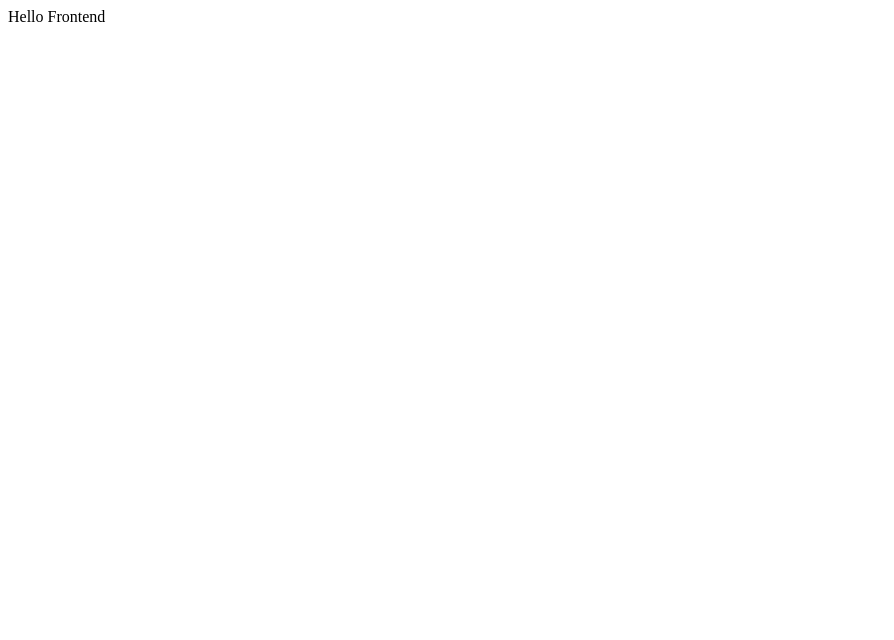
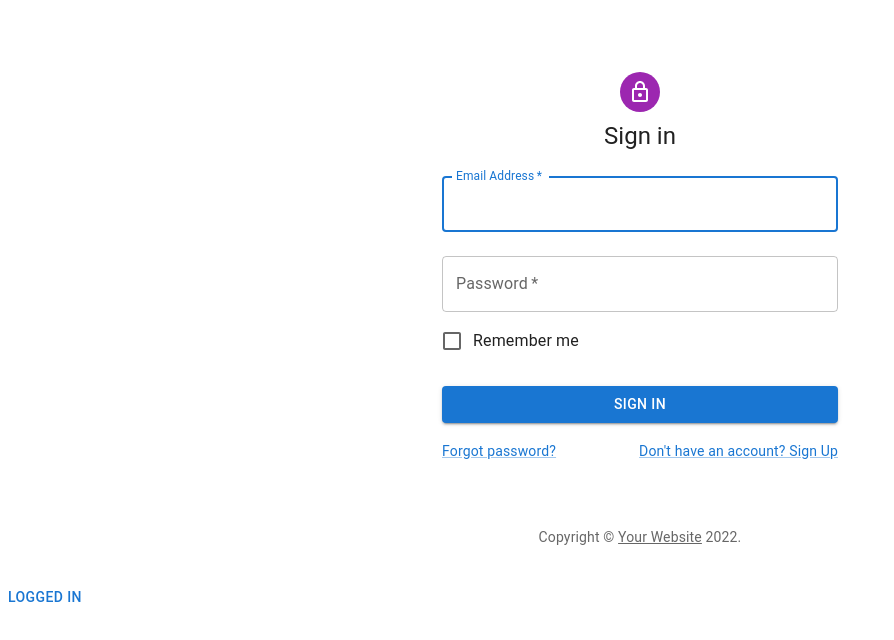
Before and after one commit to 555java/master-project, a React (Create React App) app in the folder front-project/: page /auth in a window 1280 px wide. Shown: the top 640 px of the page, without its empty margins (0-894 px from the left). Built offline with nearby package versions, Linux system fonts and the light colour scheme.

Commit message:
Task 3 setup frontend packages

```diff
--- /dev/null
+++ b/front-project/src/app/store.js
@@ -0,0 +1,12 @@
+import { applyMiddleware, combineReducers, createStore, compose } from "redux";
+import { authReducer } from "../features-store/auth/auth.reducer";
+import thunk from "redux-thunk";
+
+const composeEnhancers = window.__REDUX_DEVTOOLS_EXTENSION_COMPOSE__ || compose;
+
+const enhancer = composeEnhancers(applyMiddleware(thunk));
+
+export const store = createStore(
+  combineReducers({ auth: authReducer }),
+  enhancer
+);
--- /dev/null
+++ b/front-project/src/components/signInForm.component.js
@@ -0,0 +1,120 @@
+import * as React from "react";
+import Avatar from "@mui/material/Avatar";
+import Button from "@mui/material/Button";
+import CssBaseline from "@mui/material/CssBaseline";
+import TextField from "@mui/material/TextField";
+import FormControlLabel from "@mui/material/FormControlLabel";
+import Checkbox from "@mui/material/Checkbox";
+import Link from "@mui/material/Link";
+import Grid from "@mui/material/Grid";
+import Box from "@mui/material/Box";
+import LockOutlinedIcon from "@mui/icons-material/LockOutlined";
+import Typography from "@mui/material/Typography";
+import Container from "@mui/material/Container";
+import { createTheme, ThemeProvider } from "@mui/material/styles";
+
+function Copyright(props) {
+  return (
+    <Typography
+      variant="body2"
+      color="text.secondary"
+      align="center"
+      {...props}
+    >
+      {"Copyright © "}
+      <Link color="inherit" href="https://mui.com/">
+        Your Website
+      </Link>{" "}
+      {new Date().getFullYear()}
+      {"."}
+    </Typography>
+  );
+}
+
+const theme = createTheme();
+
+export default function SignInForm() {
+  const handleSubmit = (event) => {
+    event.preventDefault();
+    const data = new FormData(event.currentTarget);
+    console.log({
+      email: data.get("email"),
+      password: data.get("password"),
+    });
+  };
+
+  return (
+    <ThemeProvider theme={theme}>
+      <Container component="main" maxWidth="xs">
+        <CssBaseline />
+        <Box
+          sx={{
+            marginTop: 8,
+            display: "flex",
+            flexDirection: "column",
+            alignItems: "center",
+          }}
+        >
+          <Avatar sx={{ m: 1, bgcolor: "secondary.main" }}>
+            <LockOutlinedIcon />
+          </Avatar>
+          <Typography component="h1" variant="h5">
+            Sign in
+          </Typography>
+          <Box
+            component="form"
+            onSubmit={handleSubmit}
+            noValidate
+            sx={{ mt: 1 }}
+          >
+            <TextField
+              margin="normal"
+              required
+              fullWidth
+              id="email"
+              label="Email Address"
+              name="email"
+              autoComplete="email"
+              autoFocus
+            />
+            <TextField
+              margin="normal"
+              required
+              fullWidth
+              name="password"
+              label="Password"
+              type="password"
+              id="password"
+              autoComplete="current-password"
+            />
+            <FormControlLabel
+              control={<Checkbox value="remember" color="primary" />}
+              label="Remember me"
+            />
+            <Button
+              type="submit"
+              fullWidth
+              variant="contained"
+              sx={{ mt: 3, mb: 2 }}
+            >
+              Sign In
+            </Button>
+            <Grid container>
+              <Grid item xs>
+                <Link href="#" variant="body2">
+                  Forgot password?
+                </Link>
+              </Grid>
+              <Grid item>
+                <Link href="#" variant="body2">
+                  {"Don't have an account? Sign Up"}
+                </Link>
+              </Grid>
+            </Grid>
+          </Box>
+        </Box>
+        <Copyright sx={{ mt: 8, mb: 4 }} />
+      </Container>
+    </ThemeProvider>
+  );
+}
--- /dev/null
+++ b/front-project/src/features-store/auth/auth.actions.js
@@ -0,0 +1,5 @@
+import { SET_IS_LOGGED_IN } from "./auth.constants";
+
+export const setIsLoggedIn = () => {
+  return { type: SET_IS_LOGGED_IN };
+};
--- /dev/null
+++ b/front-project/src/features-store/auth/auth.constants.js
@@ -0,0 +1 @@
+export const SET_IS_LOGGED_IN = "auth/SET_ISLOGGEDIN";
--- /dev/null
+++ b/front-project/src/features-store/auth/auth.reducer.js
@@ -0,0 +1,14 @@
+import { SET_IS_LOGGED_IN } from "./auth.constants";
+
+const initialState = {
+  isLoggedIn: true,
+};
+
+export const authReducer = (state = initialState, action) => {
+  switch (action.type) {
+    case SET_IS_LOGGED_IN:
+      return { ...state, isLoggedIn: !state.isLoggedIn };
+    default:
+      return state;
+  }
+};
--- a/front-project/src/index.js
+++ b/front-project/src/index.js
@@ -1,16 +1,30 @@
 import React from "react";
 import ReactDOM from "react-dom/client";
-import App from "./App";
-import reportWebVitals from "./reportWebVitals";
+import { Provider } from "react-redux";
+import { store } from "./app/store";
+import { createBrowserRouter, RouterProvider, Route } from "react-router-dom";
+
+import App from "./app/App";
+import { AuthPage } from "./routes/authPage/authPage.component";
+
+const router = createBrowserRouter([
+  {
+    path: "/",
+    element: <App />,
+  },
+  {
+    path: "auth",
+    element: <AuthPage />,
+  },
+]);
 
 const root = ReactDOM.createRoot(document.getElementById("root"));
 root.render(
   <React.StrictMode>
-    <App />
+    <Provider store={store}>
+      <RouterProvider router={router} />
+    </Provider>
   </React.StrictMode>
 );
 
-// If you want to start measuring performance in your app, pass a function
-// to log results (for example: reportWebVitals(console.log))
-// or send to an analytics endpoint. Learn more: https://bit.ly/CRA-vitals
-reportWebVitals();
+store.dispatch({ type: "init" });
--- a/front-project/src/reportWebVitals.js
+++ /dev/null
@@ -1,13 +0,0 @@
-const reportWebVitals = onPerfEntry => {
-  if (onPerfEntry && onPerfEntry instanceof Function) {
-    import('web-vitals').then(({ getCLS, getFID, getFCP, getLCP, getTTFB }) => {
-      getCLS(onPerfEntry);
-      getFID(onPerfEntry);
-      getFCP(onPerfEntry);
-      getLCP(onPerfEntry);
-      getTTFB(onPerfEntry);
-    });
-  }
-};
-
-export default reportWebVitals;
--- /dev/null
+++ b/front-project/src/routes/authPage/authPage.component.jsx
@@ -0,0 +1,24 @@
+import { Fragment } from "react";
+import Button from "@mui/material/Button";
+import { useDispatch, useSelector } from "react-redux";
+import SignInForm from "../../components/signInForm.component";
+
+import { setIsLoggedIn } from "../../features-store/auth/auth.actions";
+
+export const AuthPage = () => {
+  const dispatch = useDispatch();
+  const isLoggedIn = useSelector((state) => state.auth.isLoggedIn);
+  const buttonText = isLoggedIn ? "logged in" : "not logged";
+
+  const isLoggedInHandler = () => {
+    dispatch(setIsLoggedIn());
+  };
+  return (
+    <Fragment>
+      <SignInForm />
+      <Button type="outlined" onClick={isLoggedInHandler}>
+        {buttonText}
+      </Button>
+    </Fragment>
+  );
+};
```
Also changed, not shown: front-project/package.json (+9 -0 lines), front-project/src/setupTests.js (deleted, +0 -5 lines), front-project/src/app/App.js (renamed from front-project/src/App.js), 1 other file (tests, documents, lock files or other folders).
